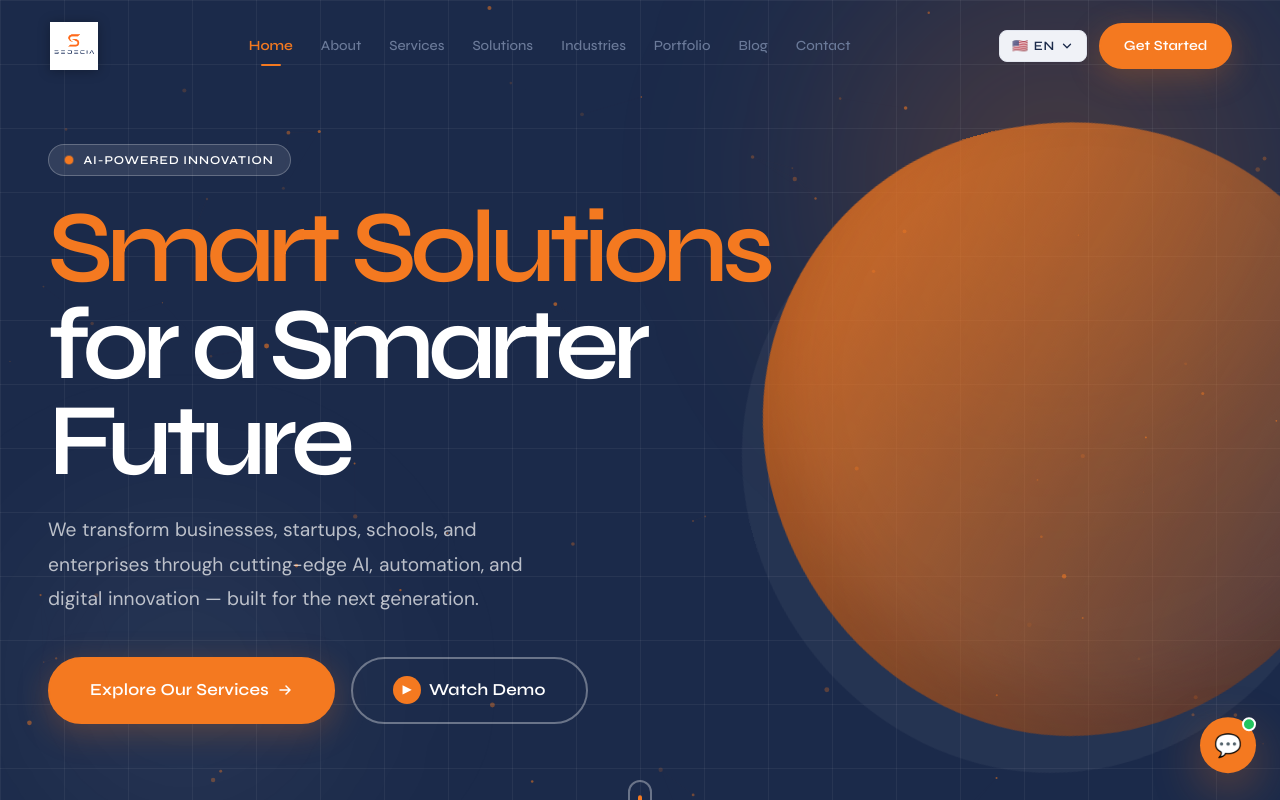
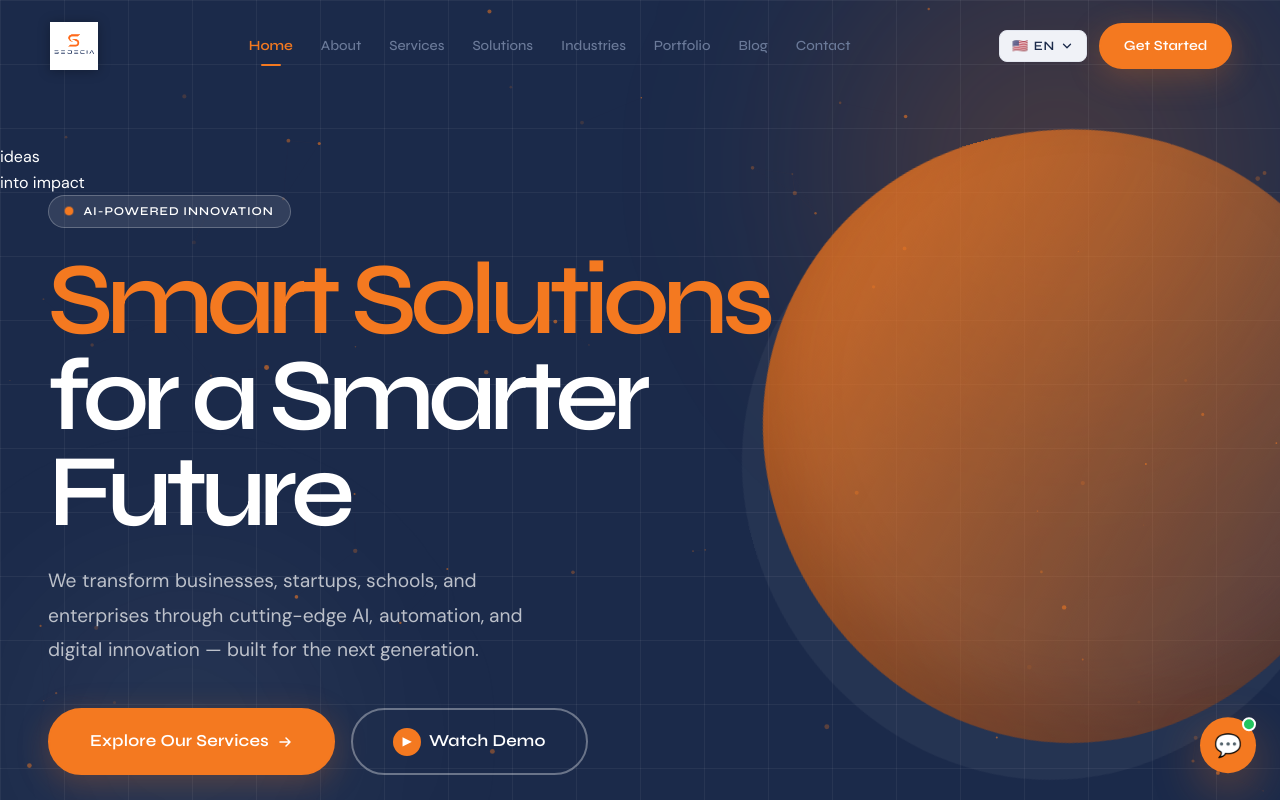
Before and after one commit to yerondereje432/sedecia, a React (Vite) app: page / in a window 1280 px wide. Shown: the top 800 px of the page. Built offline with nearby package versions, Linux system fonts and the light colour scheme.

Commit message:
Enhance HeroSection with visual art elements
Added a hand-crafted visual layer with human art elements to the HeroSection component.

```diff
--- a/src/components/sections/HeroSection.jsx
+++ b/src/components/sections/HeroSection.jsx
@@ -100,6 +100,14 @@ export default function HeroSection() {
       <div className="hero__bg-orb hero__bg-orb--2" aria-hidden="true" />
       <div className="hero__bg-grid" aria-hidden="true" />
 
+      {/* Hand-crafted visual layer: static, tactile and lightweight — not a stock video */}
+      <div className="hero__human-art" aria-hidden="true">
+        <div className="hero__human-art-shape hero__human-art-shape--large" />
+        <div className="hero__human-art-shape hero__human-art-shape--small" />
+        <div className="hero__human-art-note">ideas<br /><span>into impact</span></div>
+        <div className="hero__human-art-line" />
+      </div>
+
       {/* Floating Tech Tags */}
       {FLOATING_TAGS.map((tag, i) => (
         <motion.div
```
